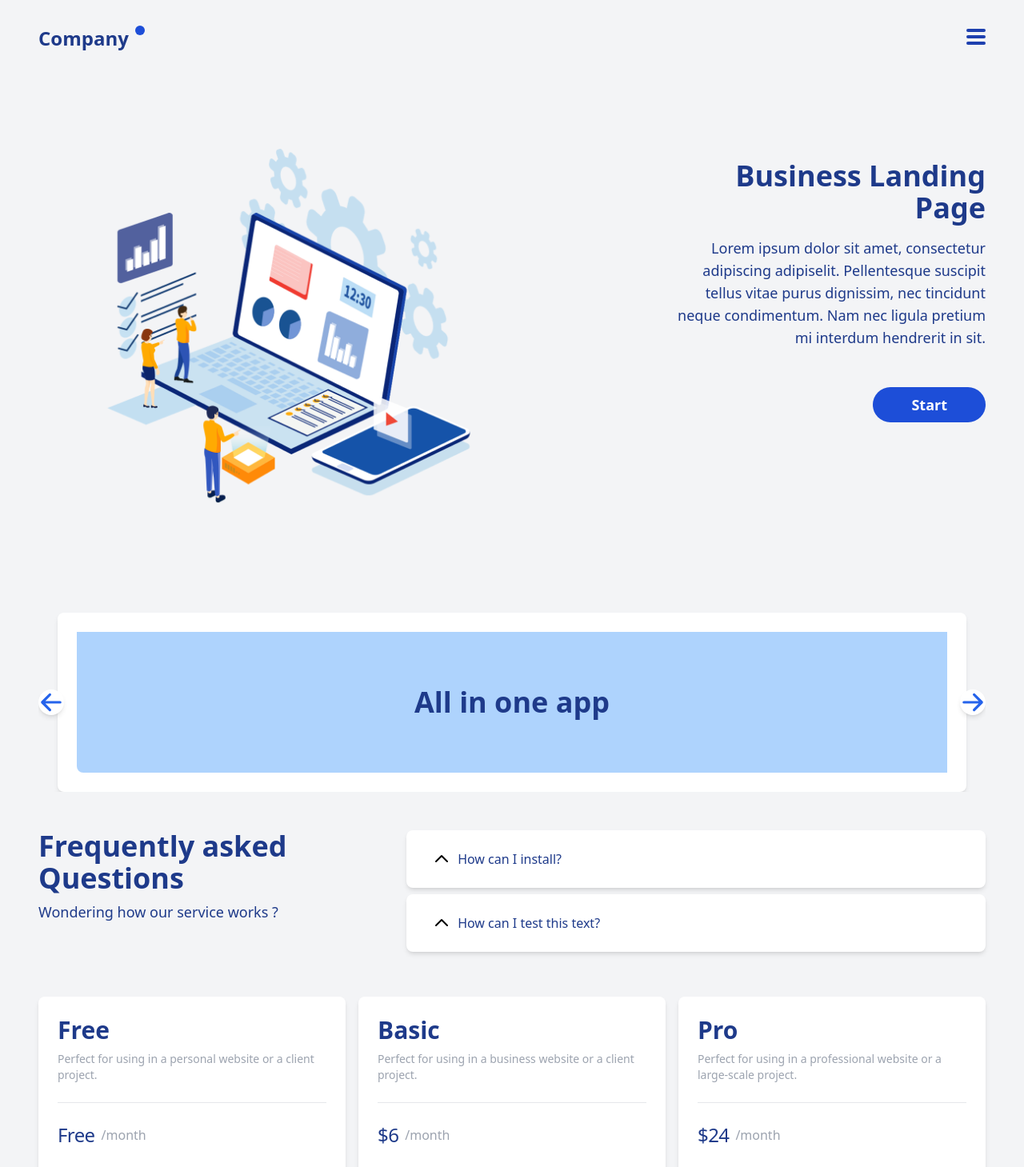
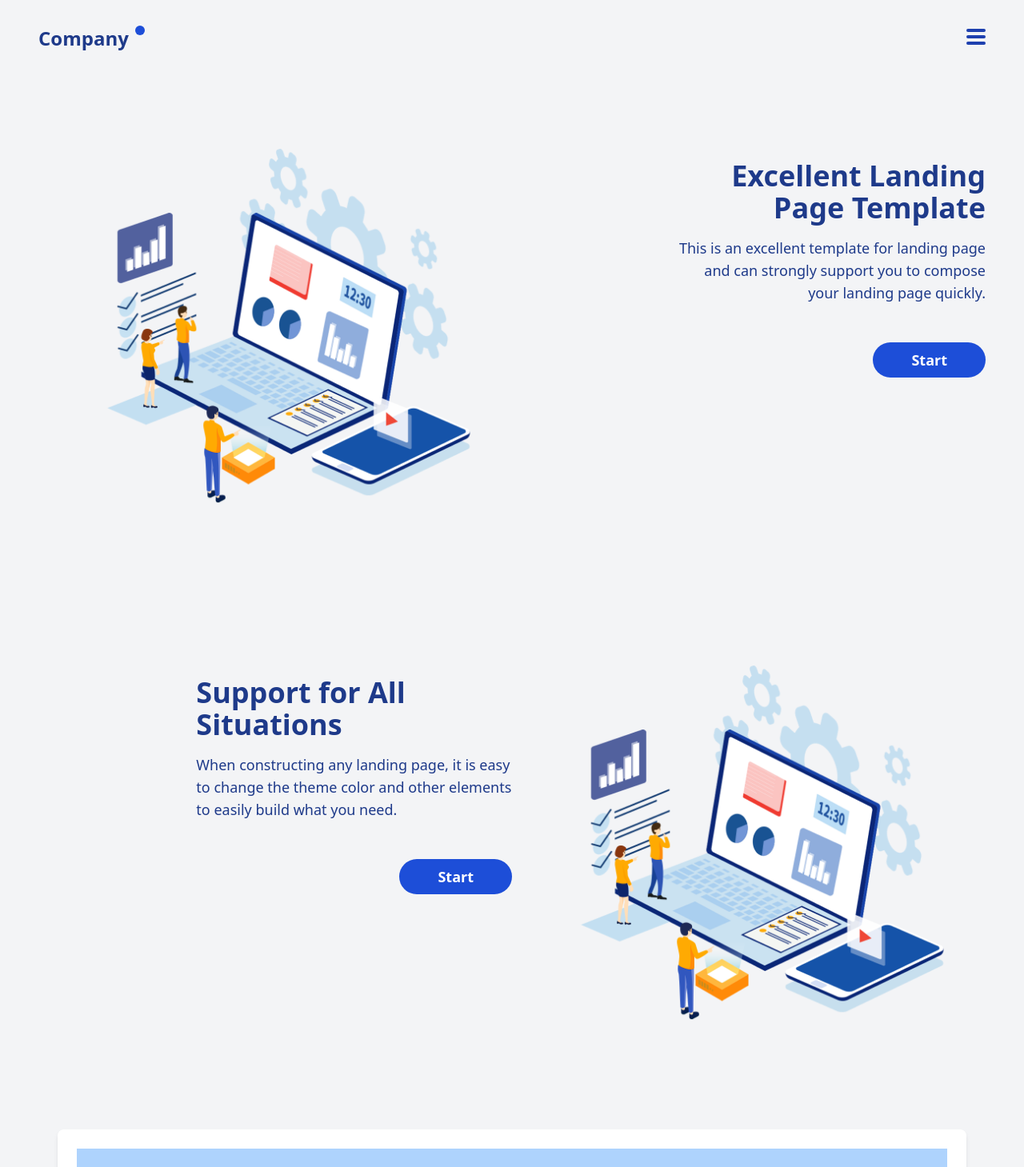
Before and after one commit to qlawmarq/next-tailwind-landing-page, a Next.js app: page / in a window 1280 px wide. Shown: the top 1459 px of the page at 80% size. Built offline with nearby package versions, Linux system fonts and the light colour scheme.

Commit message:
update Carousel

```diff
--- a/components/molecules/Carousel/Carousel.tsx
+++ b/components/molecules/Carousel/Carousel.tsx
@@ -14,7 +14,7 @@ type CarouselProps = {
 export const Carousel: React.FC<CarouselProps> = ({
   items,
   width,
-  interval = 6000,
+  interval,
   showButtons = true,
   showCounter = true,
 }) => {
@@ -89,7 +89,9 @@ export const Carousel: React.FC<CarouselProps> = ({
   };
 
   useEffect(() => {
-    setInterval(() => onClickButtons(1), interval);
+    if(interval){
+      setInterval(() => onClickButtons(1), interval);
+    }
   }, []);
 
   return (
@@ -136,15 +138,9 @@ function InstaCounter({ currentIndex, data }) {
     dots.push(<Dot key={index} active={currentIndex - 1 === index} />);
   }
   return (
-    <div>
+    <div className='relative top-36'>
       <div
-        style={{
-          padding: '0.7rem 1rem',
-          color: '#fff',
-          display: 'flex',
-          justifyContent: 'center',
-          alignItems: 'center',
-        }}
+        className='flex p-1 justify-center items-center'
       >
         {dots}
       </div>
@@ -164,11 +160,10 @@ function Dot({ active }) {
         opacity: opacity.to((o) => o),
         transform,
         borderRadius: '99px',
-        background: '#fff',
+        background: '#000',
         width: '5px',
         height: '5px',
         margin: '.3rem',
-        color: '#000',
       }}
     />
   );
--- a/components/molecules/Carousel/CarouselItem.tsx
+++ b/components/molecules/Carousel/CarouselItem.tsx
@@ -5,7 +5,7 @@ import { Card } from '../../atoms/Card';
 
 export const CarouselItem: React.FC = ({ children }) => {
   return (
-    <Card className="relative mx-6 block items-center md:flex">
+    <Card className="relative mx-6 block items-center md:flex h-56">
       <div className="relative h-full w-full overflow-hidden rounded-t-lg md:rounded-t-none md:rounded-l-lg">
         <div className="h-44">
           {/* <Image
--- a/components/molecules/Carousel/index.tsx
+++ b/components/molecules/Carousel/index.tsx
@@ -27,7 +27,7 @@ export const CarouselContainer: React.FC<Props> = (props) => {
 
   return (
     <>
-      <div ref={measuredRef} className="relative h-56 overflow-hidden">
+      <div ref={measuredRef} className="relative h-60 overflow-hidden">
         {width !== 0 ? <Carousel {...props} width={width} /> : null}
       </div>
     </>
--- a/components/pages/LandingPage/index.tsx
+++ b/components/pages/LandingPage/index.tsx
@@ -17,11 +17,13 @@ export const LandingPage = () => {
       <main className="font-montserrat bg-gray-100">
         <Header />
         <CTA
-          title="Business Landing Page"
-          description="Lorem ipsum dolor sit amet, consectetur adipiscing adipiselit.
-            Pellentesque suscipit tellus vitae purus dignissim, nec tincidunt
-            neque condimentum. Nam nec ligula pretium mi interdum hendrerit in
-            sit."
+          title="Excellent Landing Page Template"
+          description="This is an excellent template for landing page and can strongly support you to compose your landing page quickly."
+        />
+        <CTA
+          title="Support for All Situations"
+          description="When constructing any landing page, it is easy to change the theme color and other elements to easily build what you need."
+          isImageRight
         />
         <Carousel
           items={[
--- a/components/templates/CTA/index.tsx
+++ b/components/templates/CTA/index.tsx
@@ -9,6 +9,7 @@ type Props = {
   description: string;
   image?: StaticImageData | string;
   onClickStart?: () => void;
+  isImageRight?: boolean;
 };
 
 export const CTA: React.FC<Props> = ({
@@ -16,9 +17,12 @@ export const CTA: React.FC<Props> = ({
   description,
   image = analyzeData,
   onClickStart,
+  isImageRight = false,
 }) => {
   return (
     <Container>
+
+        {!isImageRight &&
         <div className="relative mx-auto flex w-full flex-col py-6 sm:flex-row">
           <div className="relative sm:w-6/12">
             <Image className="" src={image} alt="" />
@@ -29,6 +33,20 @@ export const CTA: React.FC<Props> = ({
             <Button onClick={onClickStart}>Start</Button>
           </div>
         </div>
+        }
+
+        {isImageRight &&
+        <div className="relative mx-auto flex w-full flex-col-reverse py-6 sm:flex-row">
+          <div className="relative ml-auto mt-8 mb-16 flex flex-col items-start sm:mt-0 sm:mb-0 sm:w-5/12 sm:items-end sm:text-left xl:w-4/12 xl:pt-20">
+            <H1 className="mb-4">{title}</H1>
+            <H5 className="mb-4 sm:mb-12">{description}</H5>
+            <Button onClick={onClickStart}>Start</Button>
+          </div>
+          <div className="relative sm:w-6/12">
+            <Image className="" src={image} alt="" />
+          </div>
+        </div>
+        }
     </Container>
   );
 };
```
Lines whose indentation alone changed are shown as unchanged.
